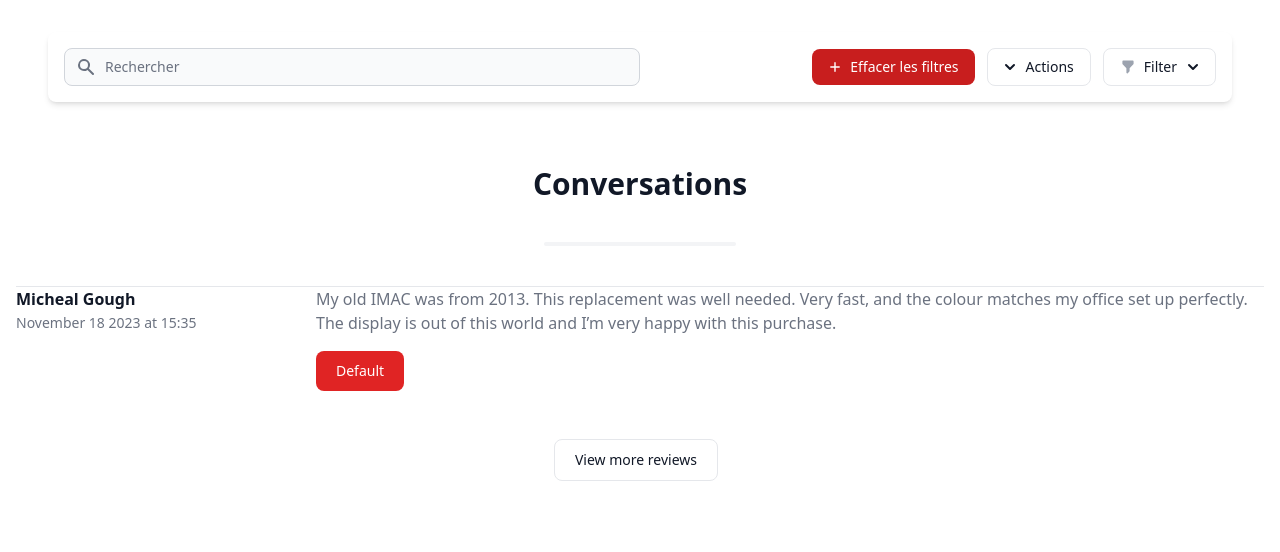
After one commit to TheDeadliners/24hWebCup, a Symfony app: template templates/conversation/index.html.twig in a window 1280 px wide. The commit adds this page. Shown: the top 552 px of the page. Run offline with Twig, Linux system fonts and the light colour scheme; the template is opened without the code that fills it, so the values that code supplies are empty; style sheets or scripts are compiled from the project's sources; some libraries are stand-ins or nearby versions.

Commit message:
Fix:Modification et optimisation pages

```diff
--- a/assets/app.js
+++ b/assets/app.js
@@ -1,5 +1,7 @@
 import React from "react"
 import ReactDOM from "react-dom/client"
+
+import 'flowbite';
 
 import { Trade } from "./pages/Trade"
 import "./styles/app.css"
--- a/src/Controller/SecurityController.php
+++ b/src/Controller/SecurityController.php
@@ -26,7 +26,7 @@ class SecurityController extends AbstractController
 
         return $this->render('security/login.html.twig', ['last_username' => $lastUsername, 'error' => $error]);
     }
-    #[Route(path: '/creer-un-compte', name: 'app_user_new')]
+    #[Route(path: '/inscription', name: 'app_user_new')]
     public function newUser(Request $request, EntityManagerInterface $entityManager, UserPasswordHasherInterface $passwordHasher): Response
     {
         // Vérifier si le formulaire a été soumis et que les champs requis sont remplis
@@ -47,6 +47,7 @@ class SecurityController extends AbstractController
             $user = new User();
             $lastName = $request->request->get('lastname');
             $firstName = $request->request->get('firstname');
+            $birthdate = $request->request->get('birthdate');
             $email = $request->request->get('email');
             $password = $request->request->get('password');
             $hashpassword = $passwordHasher->hashPassword($user ,$password);
@@ -54,6 +55,7 @@ class SecurityController extends AbstractController
             $user->setEmail($email);
             $user->setLastName($lastName);
             $user->setFirstName($firstName);
+            $user->setFirstName($birthdate);
             $user->setPassword($hashpassword);
             $entityManager->persist($user);
             $entityManager->flush();
--- /dev/null
+++ b/templates/conversation/index.html.twig
@@ -0,0 +1,216 @@
+{% extends 'base.html.twig' %}
+
+{% block title %}Boite de réception{% endblock %}
+
+{% block body %}
+<div>
+    <section class=" flex items-center mt-8">
+        <div class="max-w-screen-xl px-4 mx-auto lg:px-12 w-full">
+            <!-- Start coding here -->
+            <div class="relative bg-white shadow-md sm:rounded-lg">
+                <div class="flex flex-col items-center justify-between p-4 space-y-3 md:flex-row md:space-y-0 md:space-x-4">
+                    <div class="w-full md:w-1/2">
+                        <form class="flex items-center">
+                            <label for="simple-search" class="sr-only">Search</label>
+                            <div class="relative w-full">
+                                <div class="absolute inset-y-0 left-0 flex items-center pl-3 pointer-events-none">
+                                    <svg aria-hidden="true" class="w-5 h-5 text-gray-500 " fill="currentColor" viewbox="0 0 20 20" xmlns="http://www.w3.org/2000/svg">
+                                        <path fill-rule="evenodd" d="M8 4a4 4 0 100 8 4 4 0 000-8zM2 8a6 6 0 1110.89 3.476l4.817 4.817a1 1 0 01-1.414 1.414l-4.816-4.816A6 6 0 012 8z" clip-rule="evenodd" />
+                                    </svg>
+                                </div>
+                                <input type="text" id="simple-search" class="block w-full p-2 pl-10 text-sm text-gray-900 border border-gray-300 rounded-lg bg-gray-50 focus:ring-primary-500 focus:border-primary-500" placeholder="Rechercher" required="">
+                            </div>
+                        </form>
+                    </div>
+                    <div class="flex flex-col items-stretch justify-end flex-shrink-0 w-full space-y-2 md:w-auto md:flex-row md:space-y-0 md:items-center md:space-x-3">
+                        <button type="button" class="flex items-center justify-center px-4 py-2 text-sm font-medium text-white rounded-lg bg-primary-700 hover:bg-primary-800 focus:ring-4 focus:ring-primary-300 focus:outline-none">
+                            <svg class="h-3.5 w-3.5 mr-2" fill="currentColor" viewbox="0 0 20 20" xmlns="http://www.w3.org/2000/svg" aria-hidden="true">
+                                <path clip-rule="evenodd" fill-rule="evenodd" d="M10 3a1 1 0 011 1v5h5a1 1 0 110 2h-5v5a1 1 0 11-2 0v-5H4a1 1 0 110-2h5V4a1 1 0 011-1z" />
+                            </svg>
+                            Effacer les filtres
+                        </button>
+                        <div class="flex items-center w-full space-x-3 md:w-auto">
+                            <button id="actionsDropdownButton" data-dropdown-toggle="actionsDropdown" class="flex items-center justify-center w-full px-4 py-2 text-sm font-medium text-gray-900 bg-white border border-gray-200 rounded-lg md:w-auto focus:outline-none hover:bg-gray-100 hover:text-primary-700 focus:z-10 focus:ring-4 focus:ring-gray-200" type="button">
+                                <svg class="-ml-1 mr-1.5 w-5 h-5" fill="currentColor" viewbox="0 0 20 20" xmlns="http://www.w3.org/2000/svg" aria-hidden="true">
+                                    <path clip-rule="evenodd" fill-rule="evenodd" d="M5.293 7.293a1 1 0 011.414 0L10 10.586l3.293-3.293a1 1 0 111.414 1.414l-4 4a1 1 0 01-1.414 0l-4-4a1 1 0 010-1.414z" />
+                                </svg>
+                                Actions
+                            </button>
+                            <div id="actionsDropdown" class="z-10 hidden bg-white divide-y divide-gray-100 rounded shadow w-44 ">
+                                <ul class="py-1 text-sm text-gray-700 " aria-labelledby="actionsDropdownButton">
+                                    <li>
+                                        <a href="#" class="block px-4 py-2 hover:bg-gray-100 ">Mass Edit</a>
+                                    </li>
+                                </ul>
+                                <div class="py-1">
+                                    <a href="#" class="block px-4 py-2 text-sm text-gray-700 hover:bg-gray-100 ">Delete all</a>
+                                </div>
+                            </div>
+                            <button id="filterDropdownButton" data-dropdown-toggle="filterDropdown" class="flex items-center justify-center w-full px-4 py-2 text-sm font-medium text-gray-900 bg-white border border-gray-200 rounded-lg md:w-auto focus:outline-none hover:bg-gray-100 hover:text-primary-700 focus:z-10 focus:ring-4 focus:ring-gray-200" type="button">
+                                <svg xmlns="http://www.w3.org/2000/svg" aria-hidden="true" class="w-4 h-4 mr-2 text-gray-400" viewbox="0 0 20 20" fill="currentColor">
+                                    <path fill-rule="evenodd" d="M3 3a1 1 0 011-1h12a1 1 0 011 1v3a1 1 0 01-.293.707L12 11.414V15a1 1 0 01-.293.707l-2 2A1 1 0 018 17v-5.586L3.293 6.707A1 1 0 013 6V3z" clip-rule="evenodd" />
+                                </svg>
+                                Filter
+                                <svg class="-mr-1 ml-1.5 w-5 h-5" fill="currentColor" viewbox="0 0 20 20" xmlns="http://www.w3.org/2000/svg" aria-hidden="true">
+                                    <path clip-rule="evenodd" fill-rule="evenodd" d="M5.293 7.293a1 1 0 011.414 0L10 10.586l3.293-3.293a1 1 0 111.414 1.414l-4 4a1 1 0 01-1.414 0l-4-4a1 1 0 010-1.414z" />
+                                </svg>
+                            </button>
+                            <!-- Dropdown menu -->
+                            <div id="filterDropdown" class="z-10 hidden w-48 p-3 bg-white rounded-lg shadow ">
+                                <h6 class="mb-3 text-sm font-medium text-gray-900 ">
+                                    Category
+                                </h6>
+                                <ul class="space-y-2 text-sm" aria-labelledby="dropdownDefault">
+                                    <li class="flex items-center">
+                                        <input id="apple" type="checkbox" value=""
+                                               class="w-4 h-4 bg-gray-100 border-gray-300 rounded text-primary-600 focus:ring-primary-500  focus:ring-2" />
+                                        <label for="apple" class="ml-2 text-sm font-medium text-gray-900 ">
+                                            Apple (56)
+                                        </label>
+                                    </li>
+                                    <li class="flex items-center">
+                                        <input id="fitbit" type="checkbox" value=""
+                                               class="w-4 h-4 bg-gray-100 border-gray-300 rounded text-primary-600 focus:ring-primary-500  focus:ring-2 " />
+                                        <label for="fitbit" class="ml-2 text-sm font-medium text-gray-900 ">
+                                            Fitbit (56)
+                                        </label>
+                                    </li>
+                                    <li class="flex items-center">
+                                        <input id="dell" type="checkbox" value=""
+                                               class="w-4 h-4 bg-gray-100 border-gray-300 rounded text-primary-600 focus:ring-primary-500  focus:ring-2  " />
+                                        <label for="dell" class="ml-2 text-sm font-medium text-gray-900 ">
+                                            Dell (56)
+                                        </label>
+                                    </li>
+                                    <li class="flex items-center">
+                                        <input id="asus" type="checkbox" value="" checked
+                                               class="w-4 h-4 bg-gray-100 border-gray-300 rounded text-primary-600 focus:ring-primary-500  0 focus:ring-2 " />
+                                        <label for="asus" class="ml-2 text-sm font-medium text-gray-900 ">
+                                            Asus (97)
+                                        </label>
+                                    </li>
+                                </ul>
+                            </div>
+                        </div>
+                    </div>
+                </div>
+            </div>
+        </div>
+    </section>
+
+    <section class="bg-white py-8 antialiased  md:py-16">
+        <div class="mx-auto max-w-screen-xl px-4 2xl:px-0">
+            <div class="flex items-center place-content-center gap-2">
+                <h2 class="text-3xl font-semibold text-gray-900 ">Conversations</h2>
+
+            </div>
+
+
+
+
+            <div class="mt-6 divide-y divide-gray-200 ">
+                <hr class="w-48 h-1 mx-auto my-4 bg-gray-100 border-0 rounded md:my-10 dark:bg-gray-700">
+
+                <div class="gap-3 pb-6 sm:flex sm:items-start">
+                    <div class="shrink-0 space-y-2 sm:w-48 md:w-72">
+
+                        <div class="space-y-0.5">
+                            <p class="text-base font-semibold text-gray-900 ">Micheal Gough</p>
+                            <p class="text-sm font-normal text-gray-500 ">November 18 2023 at 15:35</p>
+                        </div>
+                    </div>
+                    <div class="mt-4 min-w-0 flex-1 space-y-4 sm:mt-0">
+                        <p class="text-base font-normal text-gray-500 ">My old IMAC was from 2013. This replacement was well needed. Very fast, and the colour matches my office set up perfectly. The display is out of this world and I’m very happy with this purchase.</p>
+                        <button type="button" class="text-white bg-primary-600 hover:bg-primary-800 focus:ring-4 focus:ring-blue-300 font-medium rounded-lg text-sm px-5 py-2.5 me-2 mb-2 focus:outline-none">Default</button>                    </div>
+                </div>
+            </div>
+
+            <div class="mt-6 text-center">
+                <button type="button" class="mb-2 me-2 rounded-lg border border-gray-200 bg-white px-5 py-2.5 text-sm font-medium text-gray-900 hover:bg-gray-100 hover:text-primary-700 focus:z-10 focus:outline-none focus:ring-4 focus:ring-gray-100 ">View more reviews</button>
+            </div>
+        </div>
+    </section>
+
+    <!-- Add review modal -->
+    <div id="review-modal" tabindex="-1" aria-hidden="true" class="fixed left-0 right-0 top-0 z-50 hidden h-[calc(100%-1rem)] max-h-full w-full items-center justify-center overflow-y-auto overflow-x-hidden md:inset-0 antialiased">
+        <div class="relative max-h-full w-full max-w-2xl p-4">
+            <!-- Modal content -->
+            <div class="relative rounded-lg bg-white shadow ">
+                <!-- Modal header -->
+                <div class="flex items-center justify-between rounded-t border-b border-gray-200 p-4  md:p-5">
+                    <div>
+                        <h3 class="mb-1 text-lg font-semibold text-gray-900 ">Add a review for:</h3>
+                        <a href="#" class="font-medium text-primary-700 hover:underline ">Apple iMac 24" All-In-One Computer, Apple M1, 8GB RAM, 256GB SSD</a>
+                    </div>
+                    <button type="button" class="absolute right-5 top-5 ms-auto inline-flex h-8 w-8 items-center justify-center rounded-lg bg-transparent text-sm text-gray-400 hover:bg-gray-200 hover:text-gray-900 " data-modal-toggle="review-modal">
+                        <svg class="h-3 w-3" aria-hidden="true" xmlns="http://www.w3.org/2000/svg" fill="none" viewBox="0 0 14 14">
+                            <path stroke="currentColor" stroke-linecap="round" stroke-linejoin="round" stroke-width="2" d="m1 1 6 6m0 0 6 6M7 7l6-6M7 7l-6 6" />
+                        </svg>
+                        <span class="sr-only">Close modal</span>
+                    </button>
+                </div>
+                <!-- Modal body -->
+                <form class="p-4 md:p-5">
+                    <div class="mb-4 grid grid-cols-2 gap-4">
+                        <div class="col-span-2">
+                            <div class="flex items-center">
+                                <svg class="h-6 w-6 text-yellow-300" aria-hidden="true" xmlns="http://www.w3.org/2000/svg" fill="currentColor" viewBox="0 0 22 20">
+                                    <path d="M20.924 7.625a1.523 1.523 0 0 0-1.238-1.044l-5.051-.734-2.259-4.577a1.534 1.534 0 0 0-2.752 0L7.365 5.847l-5.051.734A1.535 1.535 0 0 0 1.463 9.2l3.656 3.563-.863 5.031a1.532 1.532 0 0 0 2.226 1.616L11 17.033l4.518 2.375a1.534 1.534 0 0 0 2.226-1.617l-.863-5.03L20.537 9.2a1.523 1.523 0 0 0 .387-1.575Z" />
+                                </svg>
+                                <svg class="ms-2 h-6 w-6 text-yellow-300" aria-hidden="true" xmlns="http://www.w3.org/2000/svg" fill="currentColor" viewBox="0 0 22 20">
+                                    <path d="M20.924 7.625a1.523 1.523 0 0 0-1.238-1.044l-5.051-.734-2.259-4.577a1.534 1.534 0 0 0-2.752 0L7.365 5.847l-5.051.734A1.535 1.535 0 0 0 1.463 9.2l3.656 3.563-.863 5.031a1.532 1.532 0 0 0 2.226 1.616L11 17.033l4.518 2.375a1.534 1.534 0 0 0 2.226-1.617l-.863-5.03L20.537 9.2a1.523 1.523 0 0 0 .387-1.575Z" />
+                                </svg>
+                                <svg class="ms-2 h-6 w-6 text-yellow-300" aria-hidden="true" xmlns="http://www.w3.org/2000/svg" fill="currentColor" viewBox="0 0 22 20">
+                                    <path d="M20.924 7.625a1.523 1.523 0 0 0-1.238-1.044l-5.051-.734-2.259-4.577a1.534 1.534 0 0 0-2.752 0L7.365 5.847l-5.051.734A1.535 1.535 0 0 0 1.463 9.2l3.656 3.563-.863 5.031a1.532 1.532 0 0 0 2.226 1.616L11 17.033l4.518 2.375a1.534 1.534 0 0 0 2.226-1.617l-.863-5.03L20.537 9.2a1.523 1.523 0 0 0 .387-1.575Z" />
+                                </svg>
+                                <svg class="ms-2 h-6 w-6 text-gray-300 " aria-hidden="true" xmlns="http://www.w3.org/2000/svg" fill="currentColor" viewBox="0 0 22 20">
+                                    <path d="M20.924 7.625a1.523 1.523 0 0 0-1.238-1.044l-5.051-.734-2.259-4.577a1.534 1.534 0 0 0-2.752 0L7.365 5.847l-5.051.734A1.535 1.535 0 0 0 1.463 9.2l3.656 3.563-.863 5.031a1.532 1.532 0 0 0 2.226 1.616L11 17.033l4.518 2.375a1.534 1.534 0 0 0 2.226-1.617l-.863-5.03L20.537 9.2a1.523 1.523 0 0 0 .387-1.575Z" />
+                                </svg>
+                                <svg class="ms-2 h-6 w-6 text-gray-300 " aria-hidden="true" xmlns="http://www.w3.org/2000/svg" fill="currentColor" viewBox="0 0 22 20">
+                                    <path d="M20.924 7.625a1.523 1.523 0 0 0-1.238-1.044l-5.051-.734-2.259-4.577a1.534 1.534 0 0 0-2.752 0L7.365 5.847l-5.051.734A1.535 1.535 0 0 0 1.463 9.2l3.656 3.563-.863 5.031a1.532 1.532 0 0 0 2.226 1.616L11 17.033l4.518 2.375a1.534 1.534 0 0 0 2.226-1.617l-.863-5.03L20.537 9.2a1.523 1.523 0 0 0 .387-1.575Z" />
+                                </svg>
+                                <span class="ms-2 text-lg font-bold text-gray-900 ">3.0 out of 5</span>
+                            </div>
+                        </div>
+                        <div class="col-span-2">
+                            <label for="title" class="mb-2 block text-sm font-medium text-gray-900 ">Review title</label>
+                            <input type="text" name="title" id="title" class="block w-full rounded-lg border border-gray-300 bg-gray-50 p-2.5 text-sm text-gray-900 focus:border-primary-600 focus:ring-primary-600 " required="" />
+                        </div>
+                        <div class="col-span-2">
+                            <label for="description" class="mb-2 block text-sm font-medium text-gray-900 ">Review description</label>
+                            <textarea id="description" rows="6" class="mb-2 block w-full rounded-lg border border-gray-300 bg-gray-50 p-2.5 text-sm text-gray-900 focus:border-primary-500 focus:ring-primary-500" required=""></textarea>
+                            <p class="ms-auto text-xs text-gray-500 ">Problems with the product or delivery? <a href="#" class="text-primary-600 hover:underline">Send a report</a>.</p>
+                        </div>
+                        <div class="col-span-2">
+                            <p class="mb-2 block text-sm font-medium text-gray-900 ">Add real photos of the product to help other customers <span class="text-gray-500 ">(Optional)</span></p>
+                            <div class="flex w-full items-center justify-center">
+                                <label for="dropzone-file" class=" flex h-52 w-full cursor-pointer flex-col items-center justify-center rounded-lg border-2 border-dashed border-gray-300 bg-gray-50 hover:bg-gray-100 ">
+                                    <div class="flex flex-col items-center justify-center pb-6 pt-5">
+                                        <svg class="mb-4 h-8 w-8 text-gray-500 " aria-hidden="true" xmlns="http://www.w3.org/2000/svg" fill="none" viewBox="0 0 20 16">
+                                            <path stroke="currentColor" stroke-linecap="round" stroke-linejoin="round" stroke-width="2" d="M13 13h3a3 3 0 0 0 0-6h-.025A5.56 5.56 0 0 0 16 6.5 5.5 5.5 0 0 0 5.207 5.021C5.137 5.017 5.071 5 5 5a4 4 0 0 0 0 8h2.167M10 15V6m0 0L8 8m2-2 2 2" />
+                                        </svg>
+                                        <p class="mb-2 text-sm text-gray-500 "><span class="font-semibold">Click to upload</span> or drag and drop</p>
+                                        <p class="text-xs text-gray-500 ">SVG, PNG, JPG or GIF (MAX. 800x400px)</p>
+                                    </div>
+                                    <input id="dropzone-file" type="file" class="hidden" />
+                                </label>
+                            </div>
+                        </div>
+                        <div class="col-span-2">
+                            <div class="flex items-center">
+                                <input id="review-checkbox" type="checkbox" value="" class="h-4 w-4 rounded border-gray-300 bg-gray-100 text-primary-600 focus:ring-2 focus:ring-primary-500 " />
+                                <label for="review-checkbox" class="ms-2 text-sm font-medium text-gray-500 ">By publishing this review you agree with the <a href="#" class="text-primary-600 hover:underline ">terms and conditions</a>.</label>
+                            </div>
+                        </div>
+                    </div>
+                    <div class="border-t border-gray-200 pt-4  md:pt-5">
+                        <button type="submit" class="me-2 inline-flex items-center rounded-lg bg-primary-700 px-5 py-2.5 text-center text-sm font-medium text-white hover:bg-primary-800 focus:outline-none focus:ring-4 focus:ring-primary-300 ">Add review</button>
+                        <button type="button" data-modal-toggle="review-modal" class="me-2 rounded-lg border border-gray-200 bg-white px-5 py-2.5 text-sm font-medium text-gray-900 hover:bg-gray-100 hover:text-primary-700 focus:z-10 focus:outline-none focus:ring-4 focus:ring-gray-100 ">Cancel</button>
+                    </div>
+                </form>
+            </div>
+        </div>
+    </div>
+</div>
+
+{% endblock %}
```
Also changed, not shown: src/Controller/ConversationController.php (added, +18 -0 lines), src/Entity/Conversation.php (added, +95 -0 lines), src/Entity/Message.php (added, +82 -0 lines), src/Entity/User.php (+46 -0 lines), src/Repository/ConversationRepository.php (added, +43 -0 lines), src/Repository/MessageRepository.php (added, +43 -0 lines), templates/base.html.twig (+2 -1 lines), templates/security/login.html.twig (+48 -23 lines), templates/security/register.html.twig (+34 -18 lines).
